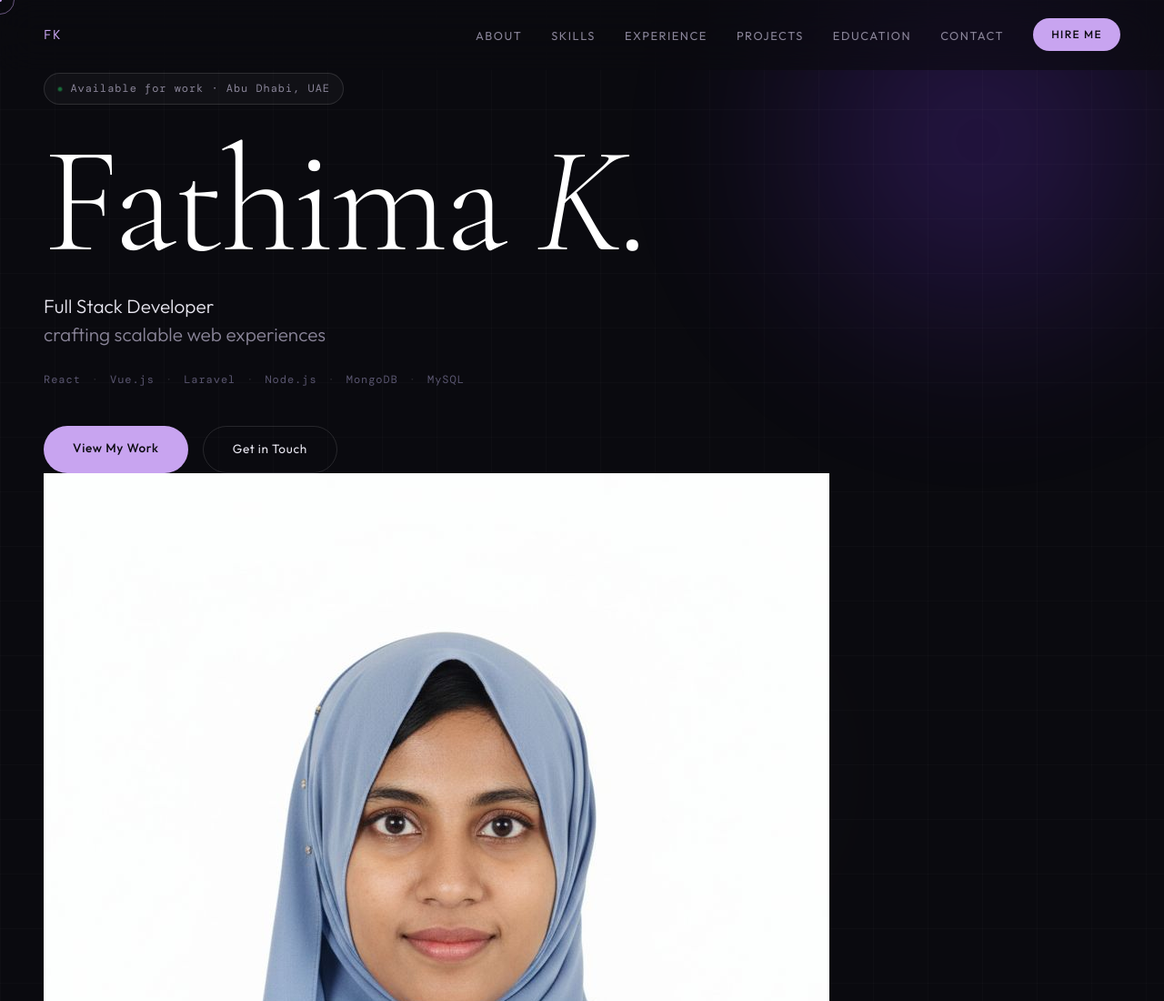
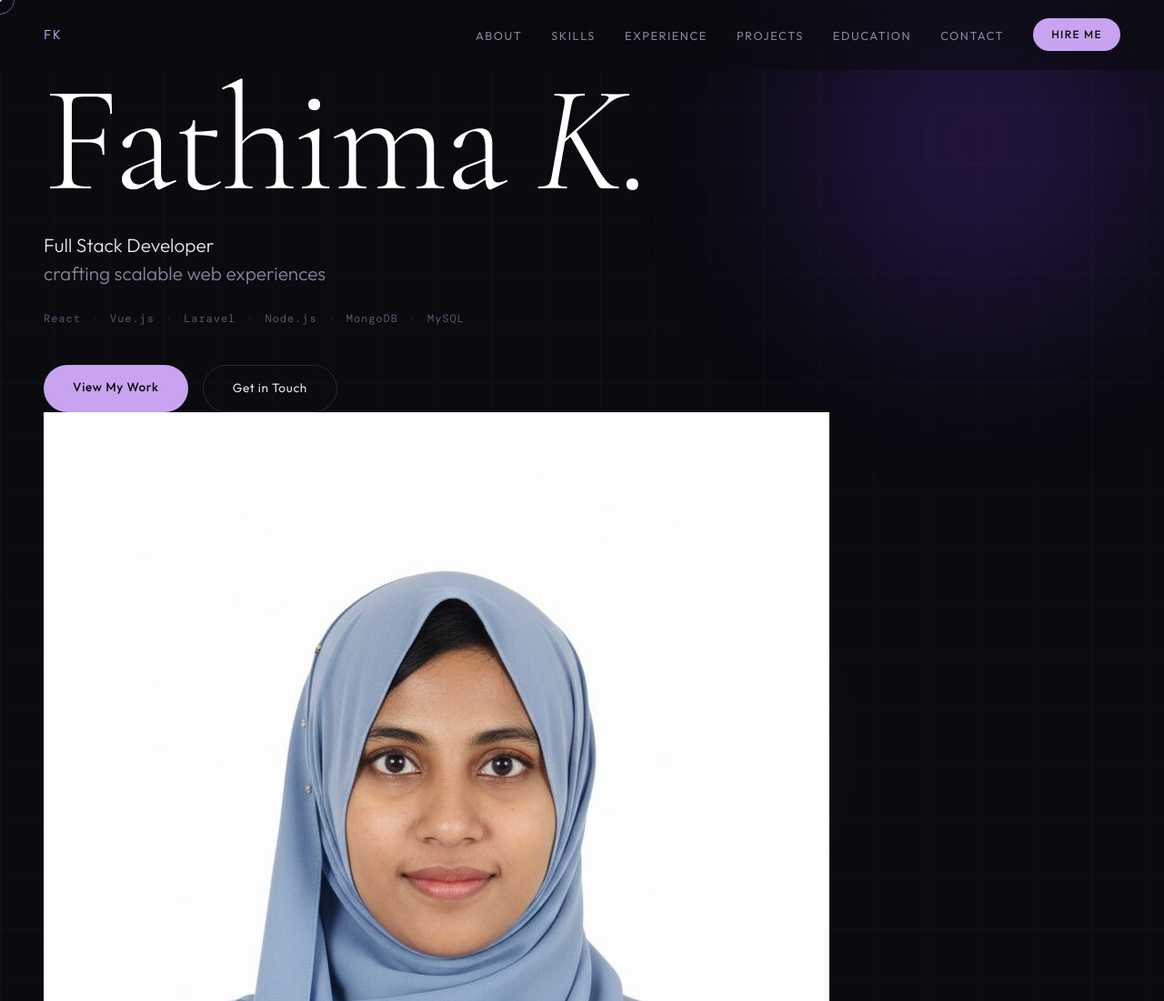
Before and after one commit to Fathima-Kalathil/fathima-portfolio, a plain HTML site: page index.html in a window 1280 px wide. Shown: the top 1100 px of the page at 91% size. Drawn offline with nearby package versions, Linux system fonts and the light colour scheme; a web font is replaced by a local one.

Commit message:
Update index.html

```diff
--- a/index.html
+++ b/index.html
@@ -733,10 +733,6 @@ body {
 
     <div class="hero-layout">
       <div class="hero-content">
-        <div class="hero-tag reveal">
-          <span class="dot"></span>
-          Available for work · Abu Dhabi, UAE
-        </div>
 
         <h1 class="hero-name reveal">Fathima <em>K.</em></h1>
 
```
